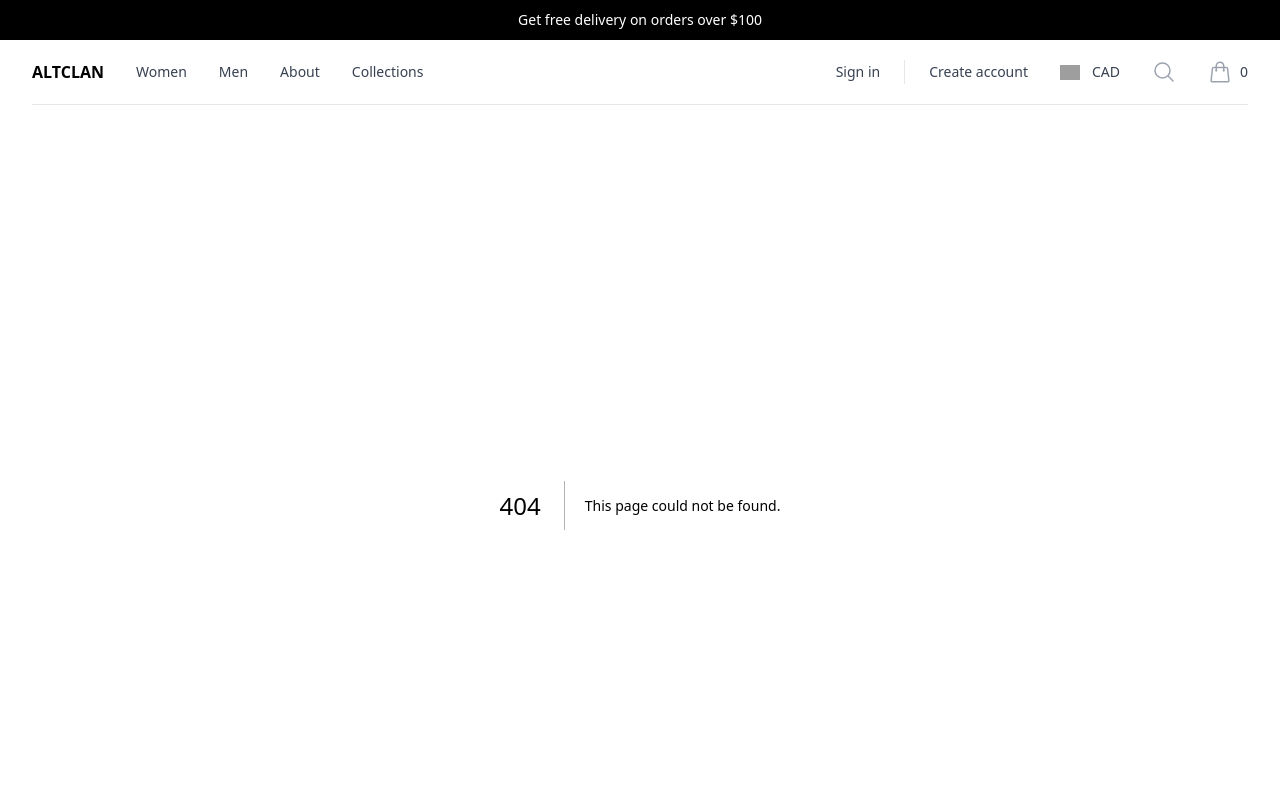
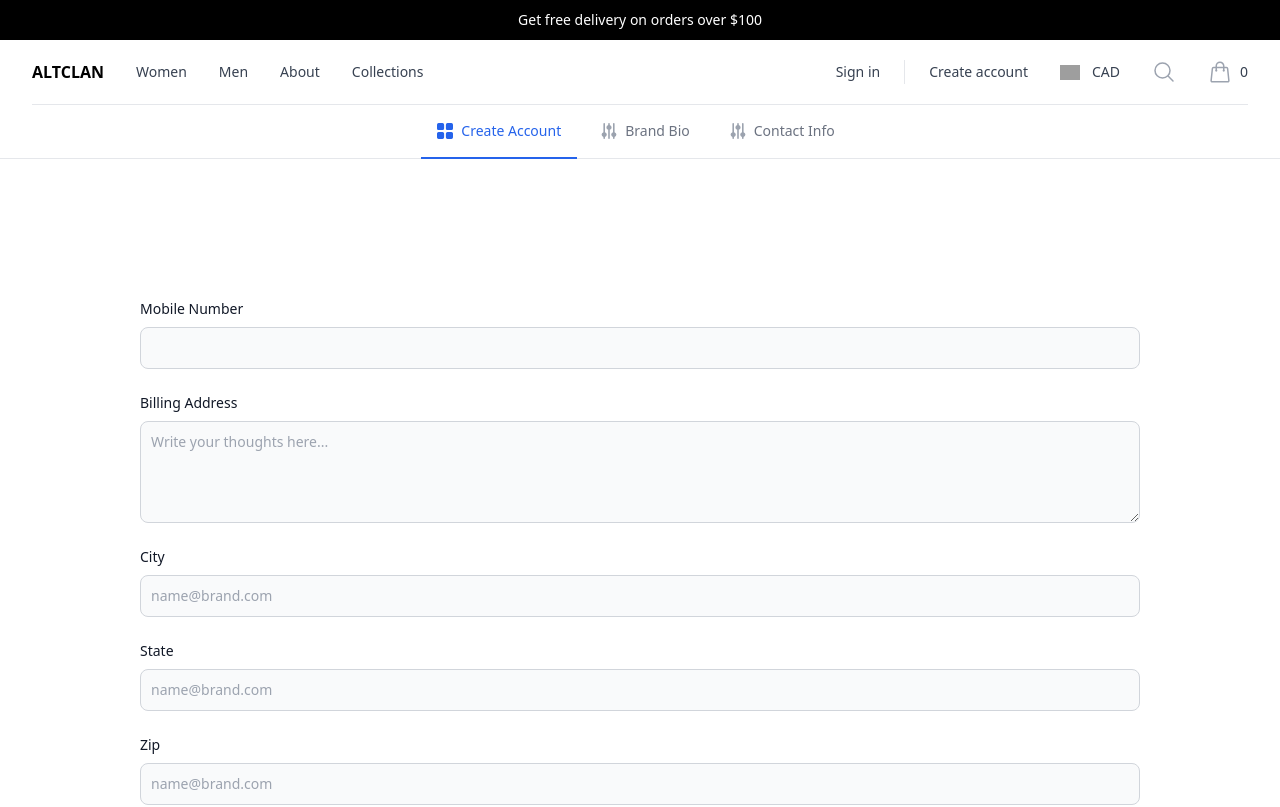
Before and after one commit to thebaggieboy/altclanui, a Next.js app: page /brands/register/contact-info in a window 1280 px wide. Before the commit this address had no page. Shown: the top 807 px of the page. Built offline with nearby package versions, Linux system fonts and the light colour scheme; grey boxes are pictures that could not be loaded.

Commit message:
Updated signup-brand-form

```diff
--- a/components/BrandBioForm.jsx
+++ b/components/BrandBioForm.jsx
@@ -1,8 +1,13 @@
 import React from 'react'
 import Link from 'next/link'
+import BrandSignupTab from './BrandSignupTab'
 export default function BrandSignUpForm() {
   return (
+
+ <>
+
      <div className="w-100 p-20 ">
+
       <section className="p-10">
 
       <form className="p-5">
@@ -35,5 +40,6 @@ export default function BrandSignUpForm() {
       </section>
 
           </div>
+ </>
   )
 }
--- a/components/BrandContactForm.jsx
+++ b/components/BrandContactForm.jsx
@@ -1,5 +1,7 @@
 import React from 'react'
 import Link from 'next/link'
+import BrandSignupTab from "@/components/BrandSignupTab"
+
 export default function BrandContactForm() {
   return (
     <div className="w-100 p-20 ">
--- a/pages/brands/register/brand-bio.jsx
+++ b/pages/brands/register/brand-bio.jsx
@@ -1,9 +1,11 @@
 import React from 'react'
 import BrandBioForm from "@/components/BrandBioForm"
+import BrandSignupTab from "@/components/BrandSignupTab"
 export default function BrandBio() {
   return (
 
     <div>
+      <BrandSignupTab/>
         <BrandBioForm/>
     </div>
   )
--- /dev/null
+++ b/pages/brands/register/contact-info.jsx
@@ -0,0 +1,14 @@
+import React from 'react';
+
+import BrandContactForm from '../../../components/BrandContactForm';
+import BrandSignupTab from '../../../components/BrandSignupTab';
+const ContactInfo = () => {
+    return (
+        <div>
+            <BrandSignupTab/>
+            <BrandContactForm/>
+        </div>
+    );
+}
+
+export default ContactInfo;
```
Lines whose indentation alone changed are shown as unchanged.
